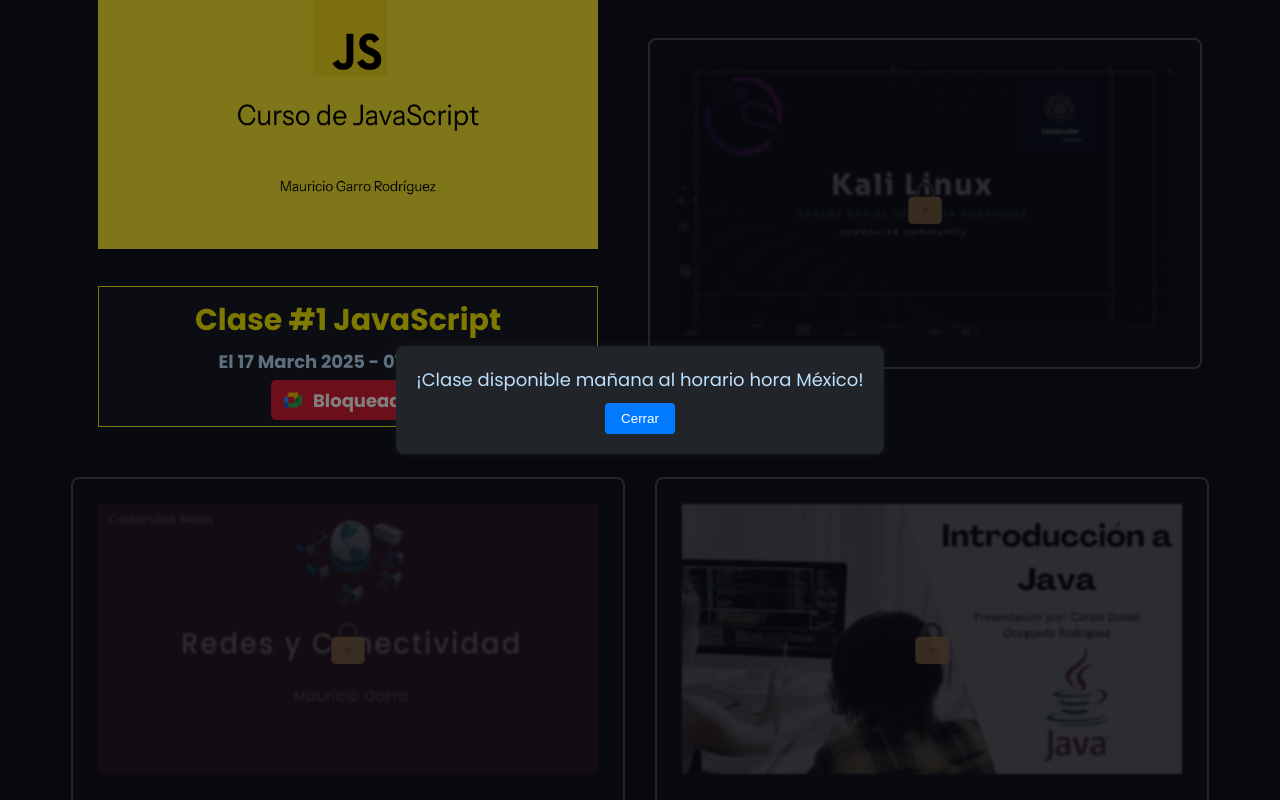
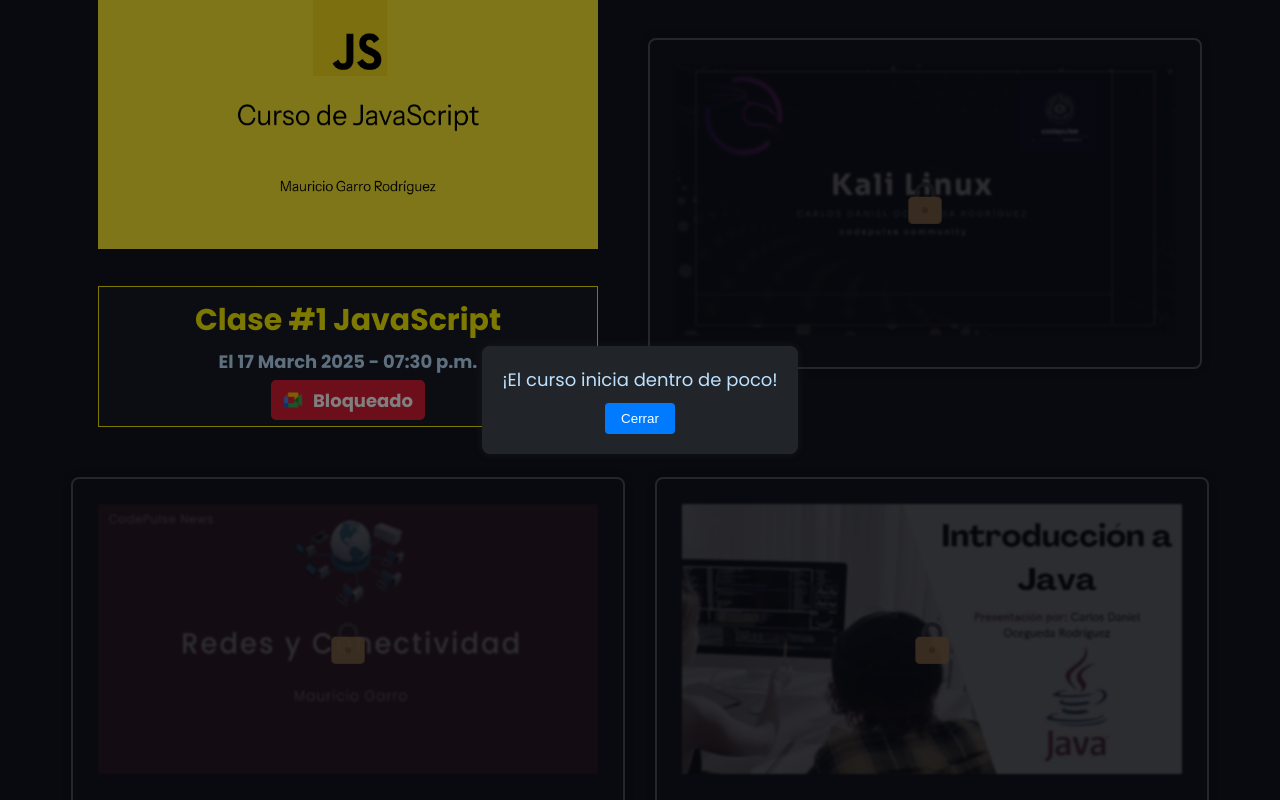
Before and after one commit to Mauricio2202/codenews, a React (Vite) app: page / in a window 1280 px wide. Both pictures are taken after a click on the link "Bloqueado". Shown: the part 1101-1901 px from the top of the page. Built offline with nearby package versions, Linux system fonts and the light colour scheme; a web font is replaced by a local one.

Commit message:
Nuevo mensaje

```diff
--- a/src/components/Clases.jsx
+++ b/src/components/Clases.jsx
@@ -83,7 +83,7 @@
             {modalOpen && (
                 <div className="modal-overlay" onClick={() => setModalOpen(false)}>
                     <div className="modal-content" onClick={(e) => e.stopPropagation()}>
-                        <p>¡Clase disponible mañana al horario hora México!</p>
+                        <p>¡El curso inicia dentro de poco!</p>
                         <button onClick={() => setModalOpen(false)}>Cerrar</button>
                     </div>
                 </div>
```
